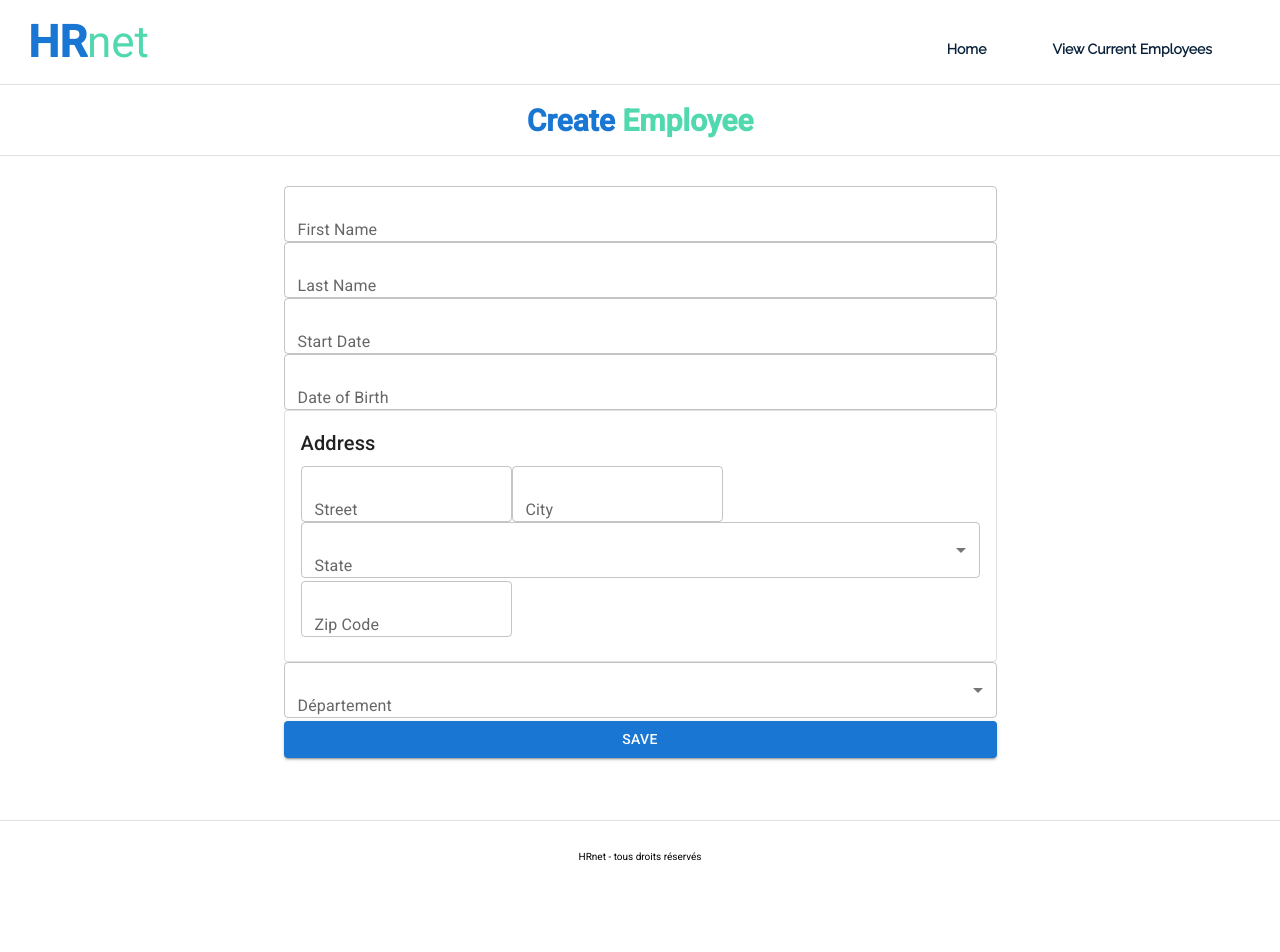
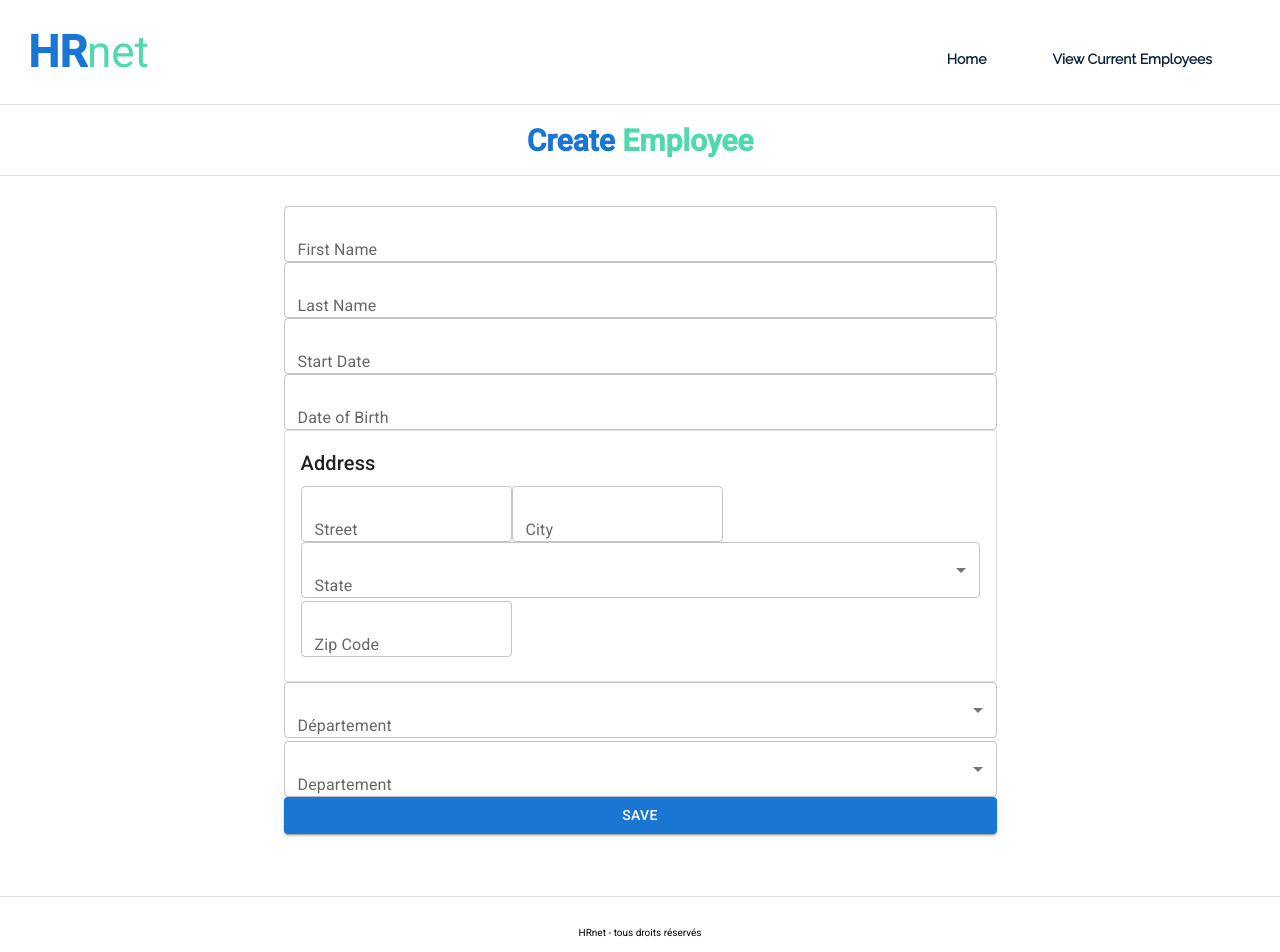
Before and after one commit to Axido545/HRnet, a React (Vite) app: page / in a window 1280 px wide. Shown: the top 952 px of the page. Before the commit the page ends 892 px from the top, so only its background shows below. Built offline with nearby package versions, Linux system fonts and the light colour scheme.

Commit message:
corrections jsx, css

```diff
--- a/src/components/form/form.jsx
+++ b/src/components/form/form.jsx
@@ -164,7 +164,7 @@ export default function Form() {
                                     label="State"
                                     value={state || ""}
                                     onChange={e => setState(e.target.value)}
-                                    renderValue={(value) => `⚠️  - ${value}`}
+                                // renderValue={(value) => `⚠️  - ${value}`}
                                 >
                                     {states.map((state) => (
                                         <MenuItem key={state.abbreviation} value={state.name} >
@@ -185,7 +185,7 @@ export default function Form() {
                             label="Département"
                             value={department || ""}
                             onChange={e => setDepartment(e.target.value)}
-                            renderValue={(value) => `⚠️  - ${value}`}
+                        // renderValue={(value) => `⚠️  - ${value}`}
                         >
                             <MenuItem value="Sales">Sales</MenuItem>
                             <MenuItem value="Marketing">Marketing</MenuItem>
@@ -194,6 +194,21 @@ export default function Form() {
                             <MenuItem value="Legal">Legal</MenuItem>
                         </Select>
                         <FormHelperText>{departmentError}</FormHelperText>
+                    </FormControl>
+                    <FormControl fullWidth>
+                        <InputLabel id="department-select-label">Departement</InputLabel>
+                        <Select
+                            labelId="department-select-label"
+                            id="department"
+                            label="Department"
+                            value={department}
+                            onChange={e => setDepartment(e.target.value)}                        >
+                            <MenuItem value="Sales">Sales</MenuItem>
+                            <MenuItem value="Marketing">Marketing</MenuItem>
+                            <MenuItem value="Engineering">Engineering</MenuItem>
+                            <MenuItem value="Human Resources">Human Resources</MenuItem>
+                            <MenuItem value="Legal">Legal</MenuItem>
+                        </Select>
                     </FormControl>
                     <Button className="saveBtn" variant="contained" color="primary" type="submit" onClick={() => dispatch(modalHandle(true))}>
                         Save
--- a/src/layout/footer/footer.jsx
+++ b/src/layout/footer/footer.jsx
@@ -2,6 +2,6 @@ import "./footer.css"
 
 export default function Footer() {
     return <footer>
-        <copyright className="copyright">HRnet - tous droits réservés </copyright>
+        <div className="copyright">HRnet - tous droits réservés </div>
     </footer>
 }
--- a/src/layout/header/header.css
+++ b/src/layout/header/header.css
@@ -12,7 +12,7 @@ header {
     align-items: center;
 }
 
-logo {
+.logo {
     margin: 10px;
     font-size: 44px;
     color: #1976d2;
@@ -21,7 +21,7 @@ logo {
 
 }
 
-logo span {
+.logo span {
     color: #50d8af;
     font-weight: 100;
 }
--- a/src/layout/header/header.jsx
+++ b/src/layout/header/header.jsx
@@ -5,7 +5,7 @@ import { Link } from "react-router-dom"
 
 export default function Header() {
     return <header>
-        <Link to="/"> <logo>HR<span>net</span></logo></Link>
+        <Link to="/"> <div className="logo">HR<span>net</span></div></Link>
 
         <Nav />
     </header >
--- a/src/layout/nav/nav.css
+++ b/src/layout/nav/nav.css
@@ -1,4 +1,4 @@
-ul {
+.menu1 {
     list-style-type: none;
     top: 16px;
     display: flex;
@@ -10,14 +10,14 @@ ul {
     align-items: center;
 }
 
-li {
+.menu2 {
     display: inline-block;
     padding-right: 10%;
     font-weight: bold;
     font-family: 'montsserrat';
 }
 
-li:hover>a {
+.menu2:hover>a {
     color: #50d8af;
 }
 
--- a/src/layout/nav/nav.jsx
+++ b/src/layout/nav/nav.jsx
@@ -3,9 +3,9 @@ import { Link } from "react-router-dom"
 
 export default function Nav() {
     return <nav>
-        <ul>
-            <li><Link to="/">Home</Link></li>
-            <li> <Link to="/employee-list">View Current Employees</Link></li>
+        <ul className="menu1">
+            <li className="menu2"><Link to="/">Home</Link></li>
+            <li className="menu2"> <Link to="/employee-list">View Current Employees</Link></li>
 
         </ul>
     </nav>
```
